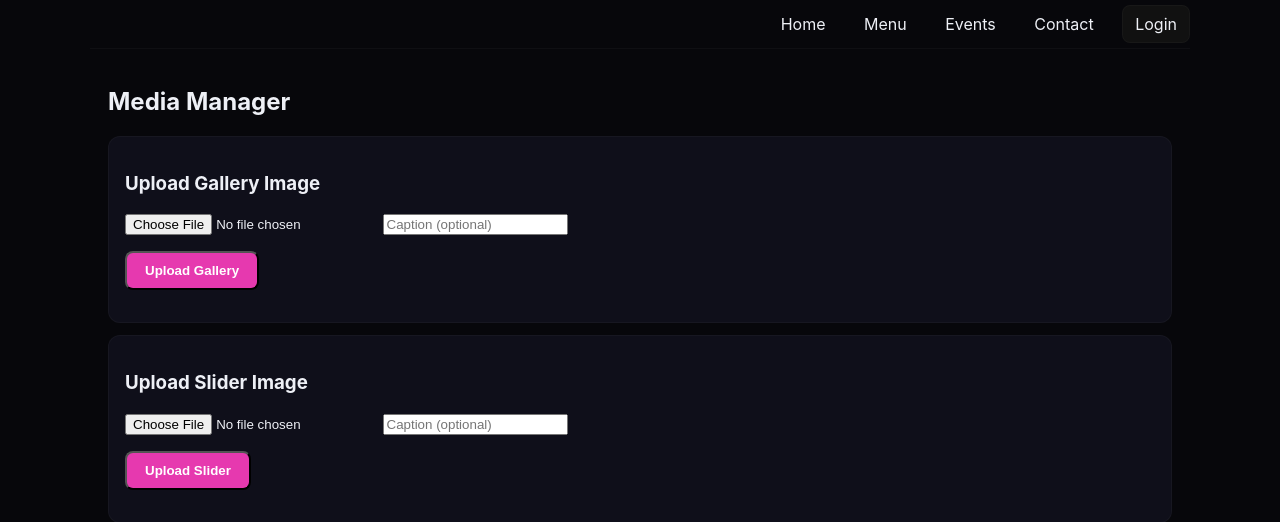
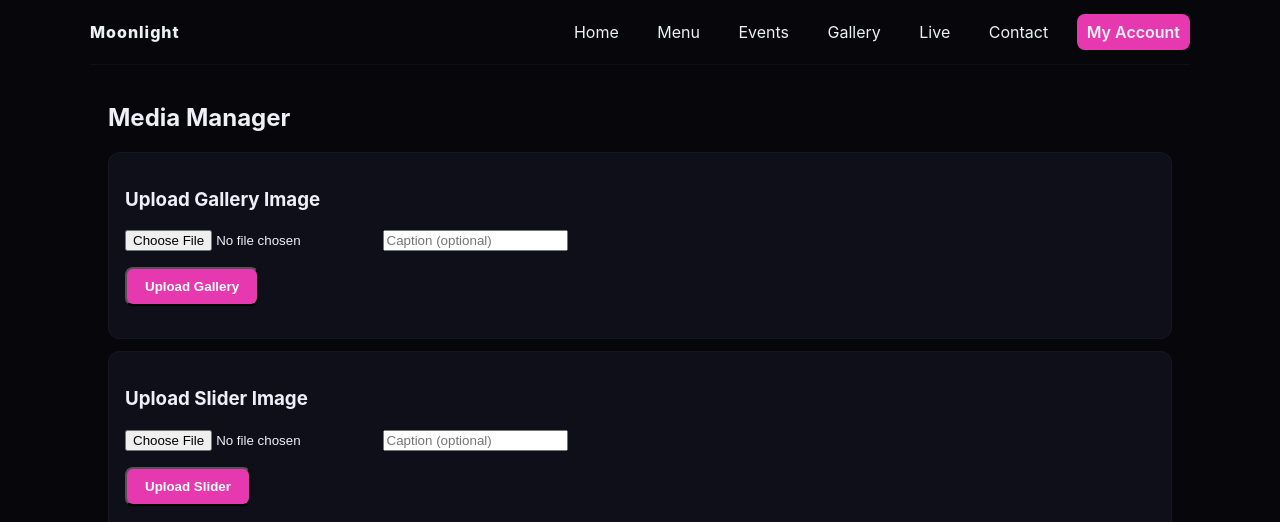
Before and after one commit to roperphilip95/Moonlight, a PHP site: page /admin/media.php in a window 1280 px wide. Shown: the top 522 px of the page. Run offline with PHP 8.4, Linux system fonts and the light colour scheme; the visitor is signed in with stand-in values (Sample User, id 1); data that the repository does not hold is empty.

Commit message:
Update _partials_header.php

```diff
--- a/public/_partials_header.php
+++ b/public/_partials_header.php
@@ -1,15 +1,29 @@
-<?php
-require_once __DIR__ . '/../lib/config.php';
-$site_name = $pdo ? ($pdo->query("SELECT setting_value FROM site_settings WHERE setting_key='site_name'")->fetchColumn() ?? 'Moonlight') : 'Moonlight';
-$base = defined('BASE_URL') ? rtrim(BASE_URL,'/') : '';
+<?php // public/_partials_header.php
+if (session_status() === PHP_SESSION_NONE) session_start();
 ?>
 <header class="site-header container">
-  <div class="logo"><?= e($site_name) ?></div>
-  <nav class="nav">
-    <a href="<?= $base ?>/public/index.php">Home</a>
-    <a href="<?= $base ?>/public/menu.php">Menu</a>
-    <a href="<?= $base ?>/public/blog.php">Events</a>
-    <a href="<?= $base ?>/public/contact.php">Contact</a>
-    <a href="<?= $base ?>/public/login.php" class="btn-login">Login</a>
+  <div class="logo">Moonlight</div>
+  <input id="nav-toggle" type="checkbox" style="display:none">
+  <label for="nav-toggle" class="btn" style="margin-left:auto;display:none" id="burger">Menu</label>
+  <nav class="nav" id="main-nav">
+    <a href="/public/index.php">Home</a>
+    <a href="/public/menu.php">Menu</a>
+    <a href="/public/blog.php">Events</a>
+    <a href="/public/gallery.php">Gallery</a>
+    <a href="/public/live.php">Live</a>
+    <a href="/public/contact.php">Contact</a>
+    <?php if (!empty($_SESSION['user_id'])): ?>
+      <a class="btn" href="/public/profile.php">My Account</a>
+    <?php else: ?>
+      <a class="btn" href="/public/login.php">Login</a>
+    <?php endif; ?>
   </nav>
 </header>
+<style>
+@media (max-width:820px){
+  #burger{display:block}
+  .nav{display:none;position:absolute;right:12px;left:12px;top:64px;background:#0f0f1a;border:1px solid #1e1e2e;border-radius:12px;padding:10px}
+  #nav-toggle:checked ~ #main-nav{display:grid;gap:6px}
+  .site-header{position:relative}
+}
+</style>
```
